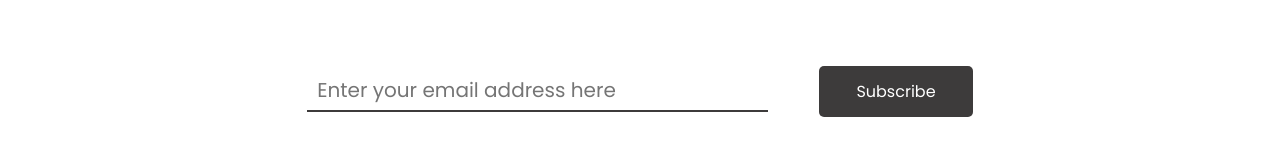
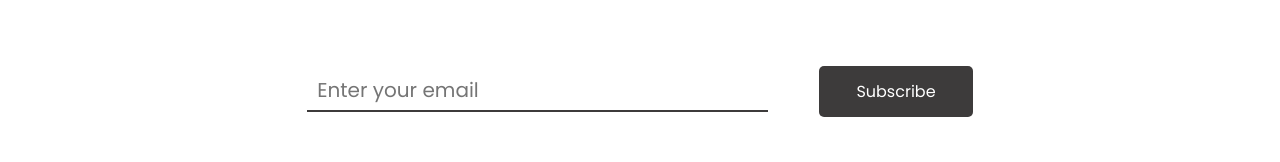
Before and after one commit to KetanAgwan/Flight-360-Drones, a plain HTML site: page index.html in a window 1280 px wide. Shown: the part 4334-4496 px from the top of the page. Drawn offline with nearby package versions, Linux system fonts and the light colour scheme.

Commit message:
changed the placeholder of the input email

```diff
--- a/index.html
+++ b/index.html
@@ -254,7 +254,7 @@
         <div class="footer-upper" data-aos="fade-up">
             <h1>Get our <span>Newsletter</span></h1>
             <div>
-                <input type="email" name="" id="" placeholder="Enter your email address here">
+                <input type="email" name="" id="" placeholder="Enter your email ">
                 <button>Subscribe</button>
             </div>
         </div>
```
